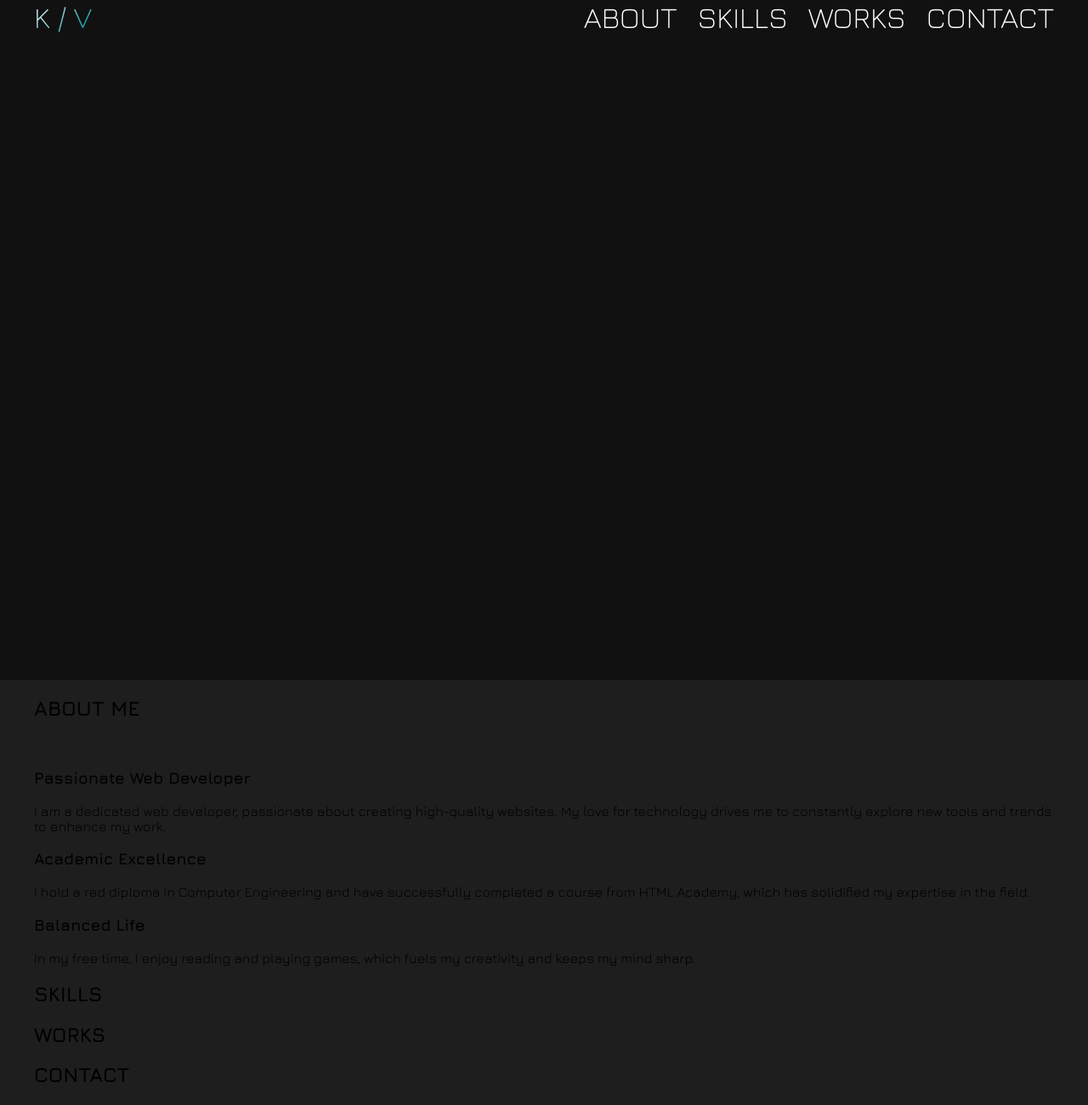
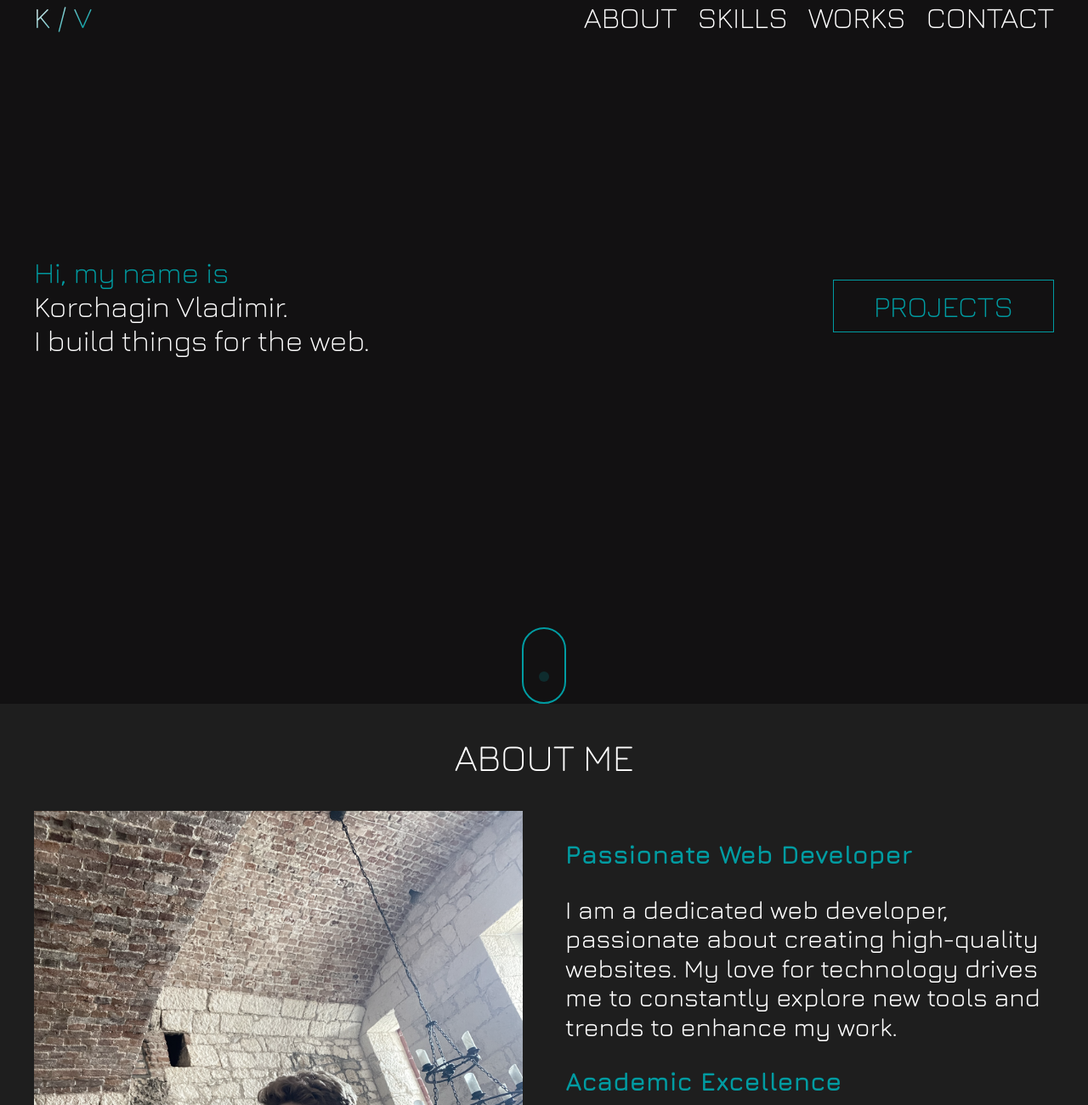
Before and after one commit to hitinoviy/hitinoviy.github.io, a plain HTML site: page index.html in a window 1280 px wide. Shown: the top 1300 px of the page at 85% size. Drawn offline with nearby package versions, Linux system fonts and the light colour scheme.

Commit message:
add section about and skills

```diff
--- a/index.html
+++ b/index.html
@@ -3,25 +3,41 @@
   <head>
     <meta charset="UTF-8" />
     <title>Portfolio</title>
-    <link rel="stylesheet" href="style/normalize.css">
+    <link rel="stylesheet" href="style/normalize.css" />
     <link rel="stylesheet" href="style/style.css" />
   </head>
   <body>
+    <nav class="menu">
       <div class="container">
-    <nav class="menu">
+        <div class="menu__container">
           <div class="menu__logo">
             <a href="index.html">K / V</a>
           </div>
-        <div class="menu__container">
+          <div class="menu__items">
             <a href="#about" class="menu__link">ABOUT</a>
             <a href="#skills" class="menu__link">SKILLS</a>
             <a href="#works" class="menu__link">WORKS</a>
             <a href="#contact" class="menu__link">CONTACT</a>
           </div>
+        </div>
+      </div>
     </nav>
+    <header class="header">
+      <div class="container">
+        <div class="header__container">
+          <div class="header__left">
+            <h1 class="header__title">Hi, my name is</h1>
+            <p class="header__text">
+              Korchagin Vladimir. <br />
+              I build things for the web.
+            </p>
           </div>
-  <header class="header">
-
+          <div class="header__right">
+            <a href="#works" class="header__btn">PROJECTS</a>
+          </div>
+        </div>
+        <div class="header__scroll"></div>
+      </div>
     </header>
     <main>
       <div class="container">
@@ -29,7 +45,7 @@
           <h2 class="about__title" id="about">ABOUT ME</h2>
           <div class="about__content">
             <div class="about__left">
-            <img src="" alt="">
+              <img src="images/IMG_4209.JPEG" alt="" />
             </div>
             <div class="about__right">
               <h3 class="about__subtitle">Passionate Web Developer</h3>
@@ -43,17 +59,27 @@
         </section>
       </div>
       <div class="container">
-      <section class="about">
-        <h2 id="skills">SKILLS</h2>
+        <section class="skills">
+          <h2 id="skills" class="skills__title">SKILLS</h2>
+          <div class="skills__container">
+            <div class="skills__item">HTML 5</div>
+            <div class="skills__item">CSS 3</div>
+            <div class="skills__item">SASS</div>
+            <div class="skills__item">Java Script</div>
+            <div class="skills__item">React</div>
+            <div class="skills__item">NEXT JS</div>
+            <div class="skills__item">Git Hub</div>
+            <div class="skills__item">Git</div>
+          </div>
         </section>
       </div>
       <div class="container">
-      <section class="about">
-        <h2 id="works">WORKS</h2>
+        <section class="works">
+          <h2 id="works" class="works__title">WORKS</h2>
         </section>
       </div>
       <div class="container">
-      <section class="about">
+        <section class="contact">
           <h2 id="contact">CONTACT</h2>
         </section>
       </div>
--- a/scripts/index.js
+++ b/scripts/index.js
@@ -1,16 +1,17 @@
 let nav = document.querySelector('.menu');
 let navLinks = nav.querySelectorAll('.menu__link');
 
-window.addEventListener('hashchange', (e)=>{
-  toggleMenuActiveClass(e.newURL)
-})
+window.addEventListener('hashchange', (e) => {
+  toggleMenuActiveClass(e.newURL);
+});
 
 const toggleMenuActiveClass = (url) => {
   navLinks.forEach((item) => {
     item.classList.remove('active');
-    if(item.href === url){
+    if (item.href === url) {
       item.classList.add('active');
     }
   });
 };
-hitinoviy.github.io
+
+document.querySelector('.box').style.background = 'red';
--- a/style.scss
+++ b/style.scss
@@ -1,32 +1,36 @@
 @import url('https://fonts.googleapis.com/css2?family=Jura:wght@300..700&display=swap');
-*{
-  font-family: "Jura", sans-serif;
+* {
+  font-family: 'Jura', sans-serif;
 }
 html {
   scroll-behavior: smooth;
 }
-body{
+body {
   background: rgb(30, 30, 30);
 }
 
-.container{
+.container {
   max-width: 1200px;
   margin: 0 auto;
   width: 100%;
-
 }
-.menu{
-  display: flex;
-  justify-content: space-between;
-  align-items: center;
+.menu {
+  background: #121112;
+  height: 4vh;
+  width: 100%;
   position: fixed;
   top: 0;
-  left: 50%;
-  transform: translateX(-50%);
-  width: 100%;
-  max-width: 1200px;
-  &__logo{
-    background: linear-gradient(136.53deg, rgb(255, 255, 255) 0%,rgb(0, 156, 162) 90%,rgb(0, 156, 162) 100%);
+  left: 0;
+  z-index: 100;
+  &__container {
+    display: flex;
+    justify-content: space-between;
+    align-items: center;
+    width: 100%;
+    max-width: 1200px;
+  }
+  &__logo {
+    background: linear-gradient(136.53deg, rgb(255, 255, 255) 0%, rgb(0, 156, 162) 90%, rgb(0, 156, 162) 100%);
     -webkit-background-clip: text;
     -webkit-text-fill-color: transparent;
     background-clip: text;
@@ -35,22 +39,144 @@ body{
     font-weight: 300;
   }
 
-  &__link{
+  &__link {
     color: rgb(255, 255, 255);
     font-size: 35px;
     font-weight: 300;
     line-height: 41px;
     margin-left: 20px;
-    transition: .5s color;
-    &:first-child{
+    transition: 0.5s color;
+    &:first-child {
       margin-left: 0;
     }
   }
-  .active{
-    color: #009CA2;
+  .active {
+    color: #009ca2;
   }
 }
-.header{
+.header {
   min-height: 100vh;
   background: #121112;
+  &__container {
+    display: flex;
+    align-items: center;
+    justify-content: space-between;
+    height: 90vh;
+  }
+  &__title {
+    color: rgb(0, 156, 162);
+    font-size: 35px;
+    font-weight: 300;
+    margin: 0;
+  }
+  &__text {
+    margin: 0;
+
+    color: rgb(255, 255, 255);
+    font-family: Jura;
+    font-size: 35px;
+    font-weight: 300;
+  }
+  &__btn {
+    color: rgb(0, 156, 162);
+    font-family: Jura;
+    font-size: 35px;
+    font-weight: 300;
+    border: 1px solid rgb(0, 156, 162);
+    padding: 9px 47px;
+    transition: 0.5s background, 0.5s color;
+    &:hover {
+      background: rgba(0, 156, 162, 0.5);
+      color: black;
+    }
+  }
+  &__scroll {
+    width: 48px;
+    height: 86px;
+    border: 2px solid rgb(0, 156, 162);
+    border-radius: 100px;
+    position: relative;
+    margin: 18px auto;
+    &::before {
+      content: '';
+      width: 12px;
+      height: 12px;
+      position: absolute;
+      top: 10px;
+      left: 50%;
+      transform: translateX(-50%);
+      background-color: rgb(0, 156, 162);
+      border-radius: 50%;
+      opacity: 1;
+      animation: wheel 2s infinite;
+    }
+  }
 }
+.about {
+  &__title {
+    text-align: center;
+    color: rgb(255, 255, 255);
+    font-size: 45px;
+    font-weight: 300;
+  }
+  &__content {
+    display: flex;
+    align-items: center;
+  }
+  &__left {
+    width: 50%;
+    img {
+      width: 100%;
+      filter: grayscale(0.5);
+    }
+  }
+  &__right {
+    width: 50%;
+    padding-left: 50px;
+  }
+  &__subtitle {
+    font-size: 30px;
+    color: #009ca2;
+  }
+  &__text {
+    font-size: 30px;
+    color: #ffffff;
+  }
+}
+.skills {
+  &__title {
+    text-align: center;
+    color: rgb(255, 255, 255);
+    font-size: 45px;
+    font-weight: 300;
+  }
+  &__container {
+    display: flex;
+    flex-wrap: wrap;
+    justify-content: center;
+  }
+  &__item {
+    background: rgba(113, 112, 113, 0.5);
+    margin: 25px;
+    padding: 24px 0;
+    max-width: 350px;
+    width: 100%;
+    text-align: center;
+    font-size: 30px;
+    color: #ffffff;
+  }
+}
+.works {
+  &__title {
+    text-align: center;
+    color: rgb(255, 255, 255);
+    font-size: 45px;
+    font-weight: 300;
+  }
+}
+@keyframes wheel {
+  to {
+    opacity: 0;
+    top: 60px;
+  }
+}
```
Also changed, not shown: images/IMG_4209.JPEG (added), style/style.css, 1 other file. Lines whose indentation alone changed are shown as unchanged.
